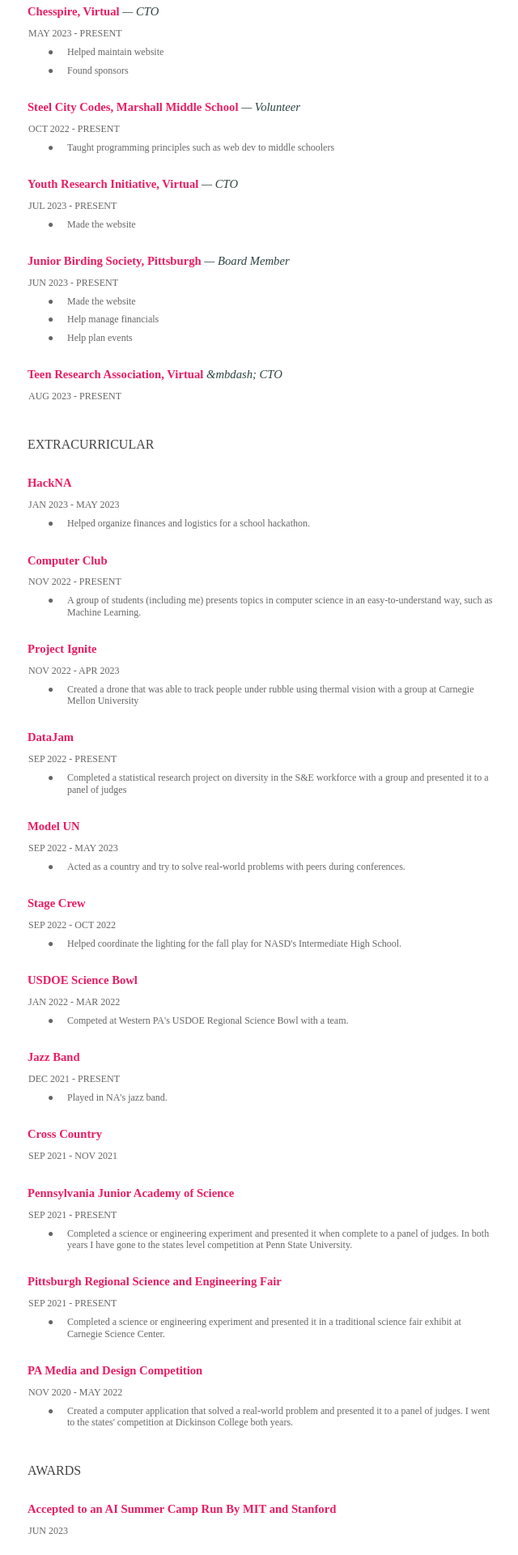
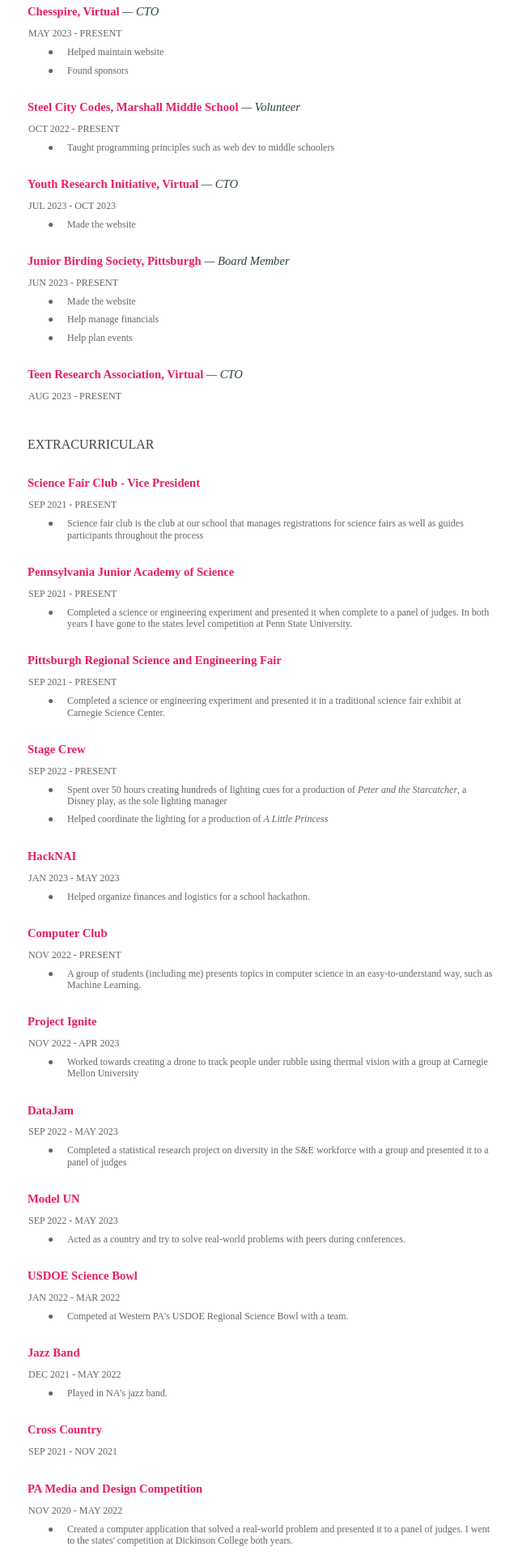
Before and after one commit to shuchirj/Transparency, a Flask app: page /resume in a window 1280 px wide. Shown: the part 958-2878 px from the top of the page at 81% size, without its empty margins (93-733 px from the left). Run offline with Flask 3, Linux system fonts and the light colour scheme; some web fonts are replaced.

Commit message:
updated resume

```diff
--- a/templates/resume.html
+++ b/templates/resume.html
@@ -67,7 +67,7 @@
     </ul>
 
     <h2>Youth Research Initiative, Virtual <span class="label">&mdash; CTO</span></h2>
-    <p>JUL 2023 - PRESENT</p>
+    <p>JUL 2023 - OCT 2023</p>
     <ul>
         <li>Made the website</li>
     </ul>
@@ -80,12 +80,37 @@
         <li>Help plan events</li>
     </ul>
 
-    <h2>Teen Research Association, Virtual <span class="label">&mbdash; CTO</span></h2>
+    <h2>Teen Research Association, Virtual <span class="label">&mdash; CTO</span></h2>
     <p>AUG 2023 - PRESENT</p>
 
 
     <h1 class="subheading">EXTRACURRICULAR</h1>
-    <h2>HackNA</h2>
+    <h2>Science Fair Club - Vice President</h2>
+    <p>SEP 2021 - PRESENT</p>
+    <ul>
+        <li>Science fair club is the club at our school that manages registrations for science fairs as well as guides participants throughout the process</li>
+    </ul>
+
+    <h2>Pennsylvania Junior Academy of Science</h2>
+    <p>SEP 2021 - PRESENT</p>
+    <ul>
+        <li>Completed a science or engineering experiment and presented it when complete to a panel of judges. In both years I have gone to the states level competition at Penn State University.</li>
+    </ul>
+
+    <h2>Pittsburgh Regional Science and Engineering Fair</h2>
+    <p>SEP 2021 - PRESENT</p>
+    <ul>
+        <li>Completed a science or engineering experiment and presented it in a traditional science fair exhibit at Carnegie Science Center.</li>
+    </ul>
+
+    <h2>Stage Crew</h2>
+    <p>SEP 2022 - PRESENT</p>
+    <ul>
+        <li>Spent over 50 hours creating hundreds of lighting cues for a production of <i>Peter and the Starcatcher</i>, a Disney play, as the sole lighting manager</li>
+        <li>Helped coordinate the lighting for a production of <i>A Little Princess</i></li>
+    </ul>
+
+    <h2>HackNAI</h2>
     <p>JAN 2023 - MAY 2023</p>
     <ul>
         <li>Helped organize finances and logistics for a school hackathon.</li>
@@ -100,11 +125,11 @@
     <h2>Project Ignite</h2>
     <p>NOV 2022 - APR 2023</p>
     <ul>
-        <li>Created a drone that was able to track people under rubble using thermal vision with a group at Carnegie Mellon University</li>
+        <li>Worked towards creating a drone to track people under rubble using thermal vision with a group at Carnegie Mellon University</li>
     </ul>
 
     <h2>DataJam</h2>
-    <p>SEP 2022 - PRESENT</p>
+    <p>SEP 2022 - MAY 2023</p>
     <ul>
         <li>Completed a statistical research project on diversity in the S&E workforce with a group and presented it to a panel of judges</li>
     </ul>
@@ -115,12 +140,6 @@
         <li>Acted as a country and try to solve real-world problems with peers during conferences.</li>
     </ul>
 
-    <h2>Stage Crew</h2>
-    <p>SEP 2022 - OCT 2022</p>
-    <ul>
-        <li>Helped coordinate the lighting for the fall play for NASD's Intermediate High School.</li>
-    </ul>
-
     <h2>USDOE Science Bowl</h2>
     <p>JAN 2022 - MAR 2022</p>
     <ul>
@@ -128,25 +147,13 @@
     </ul>
 
     <h2>Jazz Band</h2>
-    <p>DEC 2021 - PRESENT</p>
+    <p>DEC 2021 - MAY 2022</p>
     <ul>
         <li>Played in NA's jazz band.</li>
     </ul>
 
     <h2>Cross Country</h2>
     <p>SEP 2021 - NOV 2021</p>
-
-    <h2>Pennsylvania Junior Academy of Science</h2>
-    <p>SEP 2021 - PRESENT</p>
-    <ul>
-        <li>Completed a science or engineering experiment and presented it when complete to a panel of judges. In both years I have gone to the states level competition at Penn State University.</li>
-    </ul>
-
-    <h2>Pittsburgh Regional Science and Engineering Fair</h2>
-    <p>SEP 2021 - PRESENT</p>
-    <ul>
-        <li>Completed a science or engineering experiment and presented it in a traditional science fair exhibit at Carnegie Science Center.</li>
-    </ul>
 
     <h2>PA Media and Design Competition</h2>
     <p>NOV 2020 - MAY 2022</p>
```
